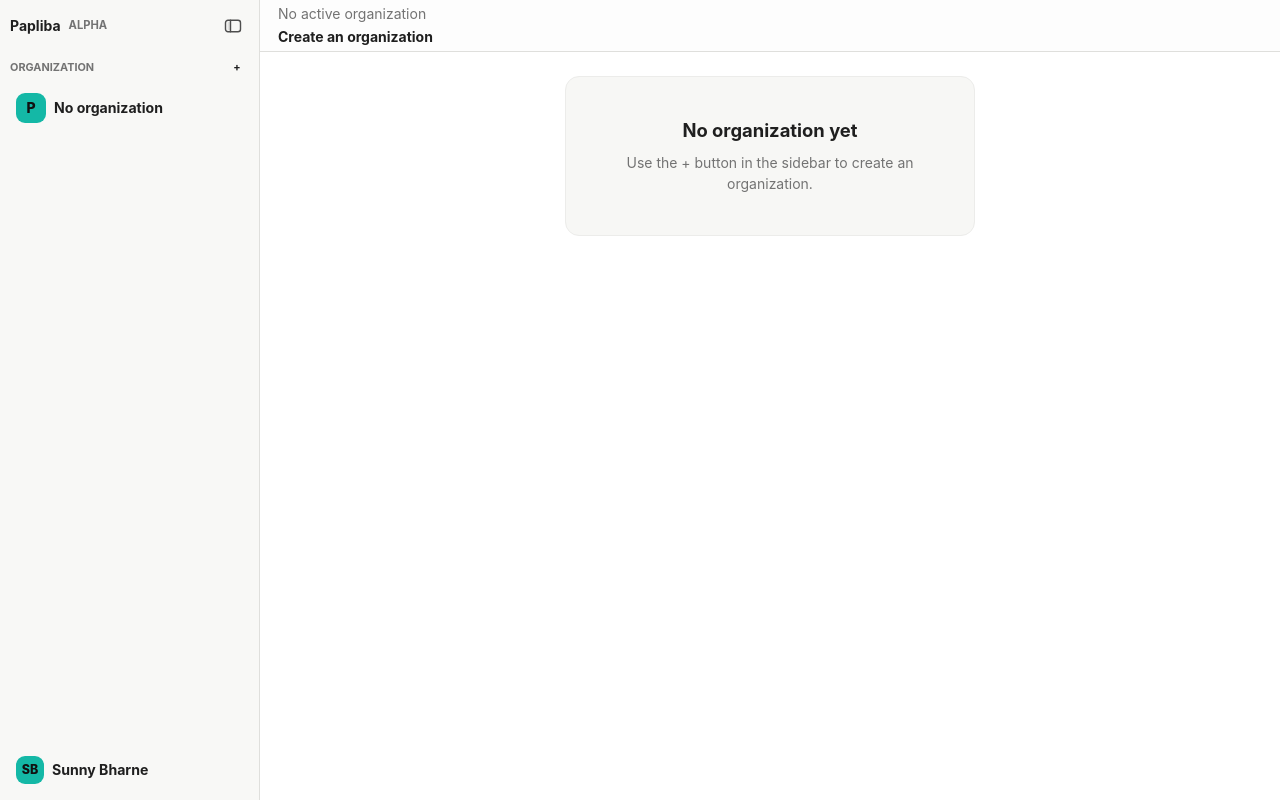
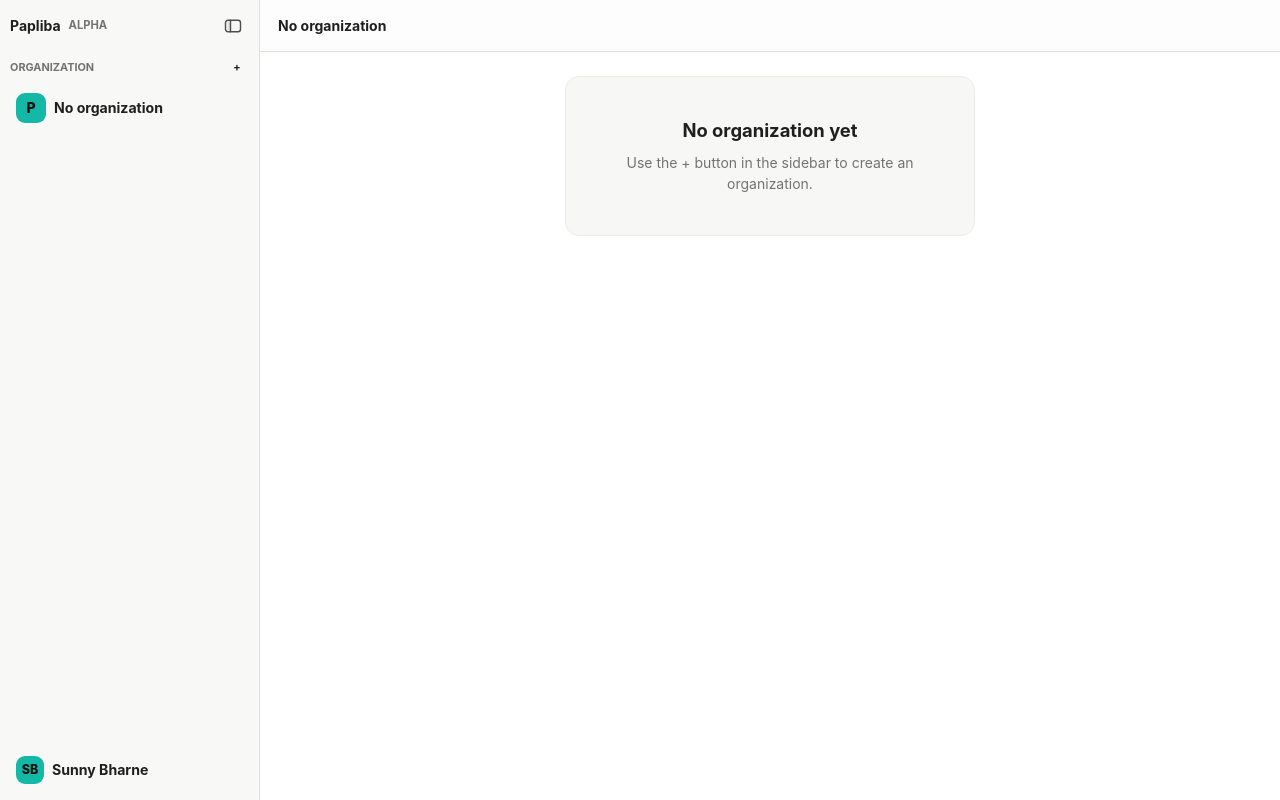
Before and after one commit to sunnybharne/papliba, a Next.js app in the folder src/Papliba.Web/: page /app in a window 1280 px wide. Built offline with nearby package versions, Linux system fonts and the light colour scheme.

Commit message:
fix: simplify empty organization header

```diff
--- a/src/Papliba.Web/src/app/app/page.tsx
+++ b/src/Papliba.Web/src/app/app/page.tsx
@@ -834,13 +834,11 @@ export default function Home() {
           <header className="workspace-header">
             <div className="workspace-title-row">
               <div className="workspace-title-text">
-                <span>
-                  {hasOrganization ? "Organization" : "No active organization"}
-                </span>
+                {hasOrganization && <span>Organization</span>}
                 <strong>
                   {hasOrganization
                     ? activeOrganizationDisplayName
-                    : "Create an organization"}
+                    : "No organization"}
                 </strong>
               </div>
             </div>
```
Also changed, not shown: 1 other file (tests, documents, lock files or other folders).
